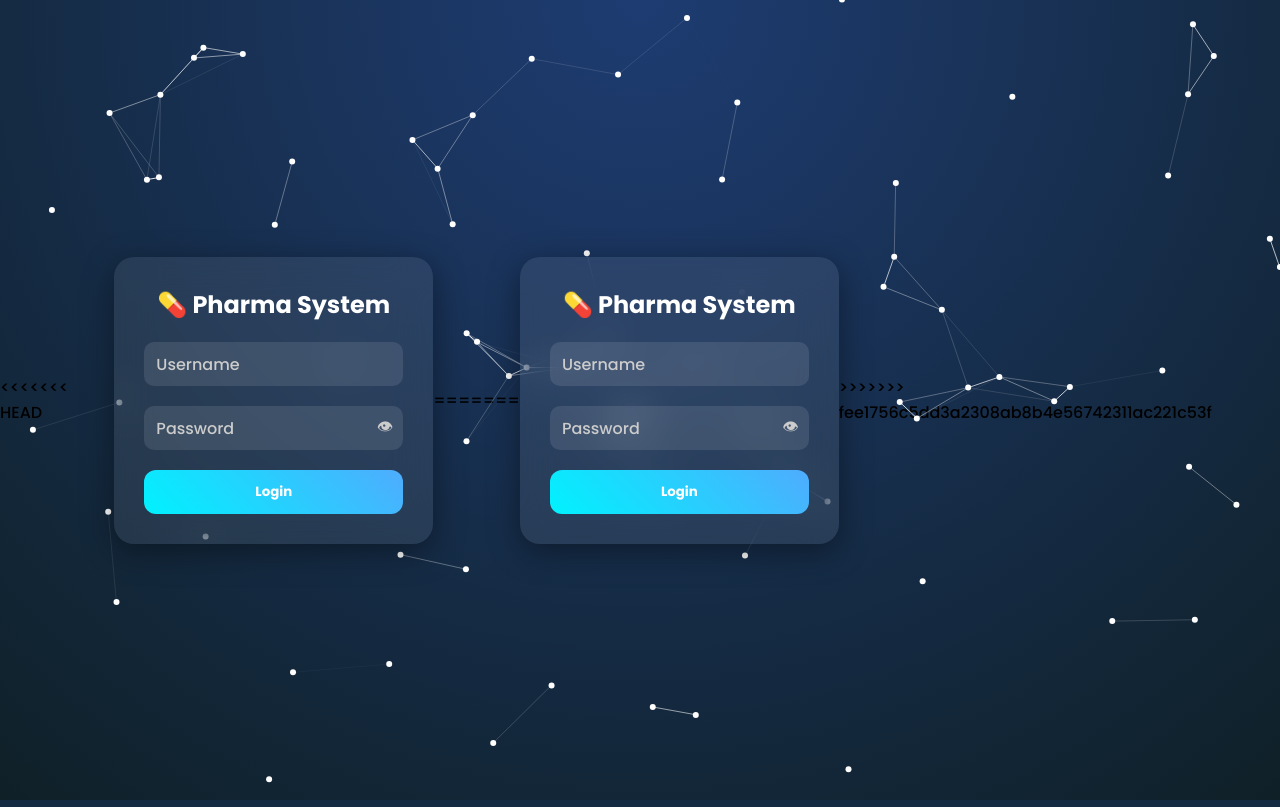
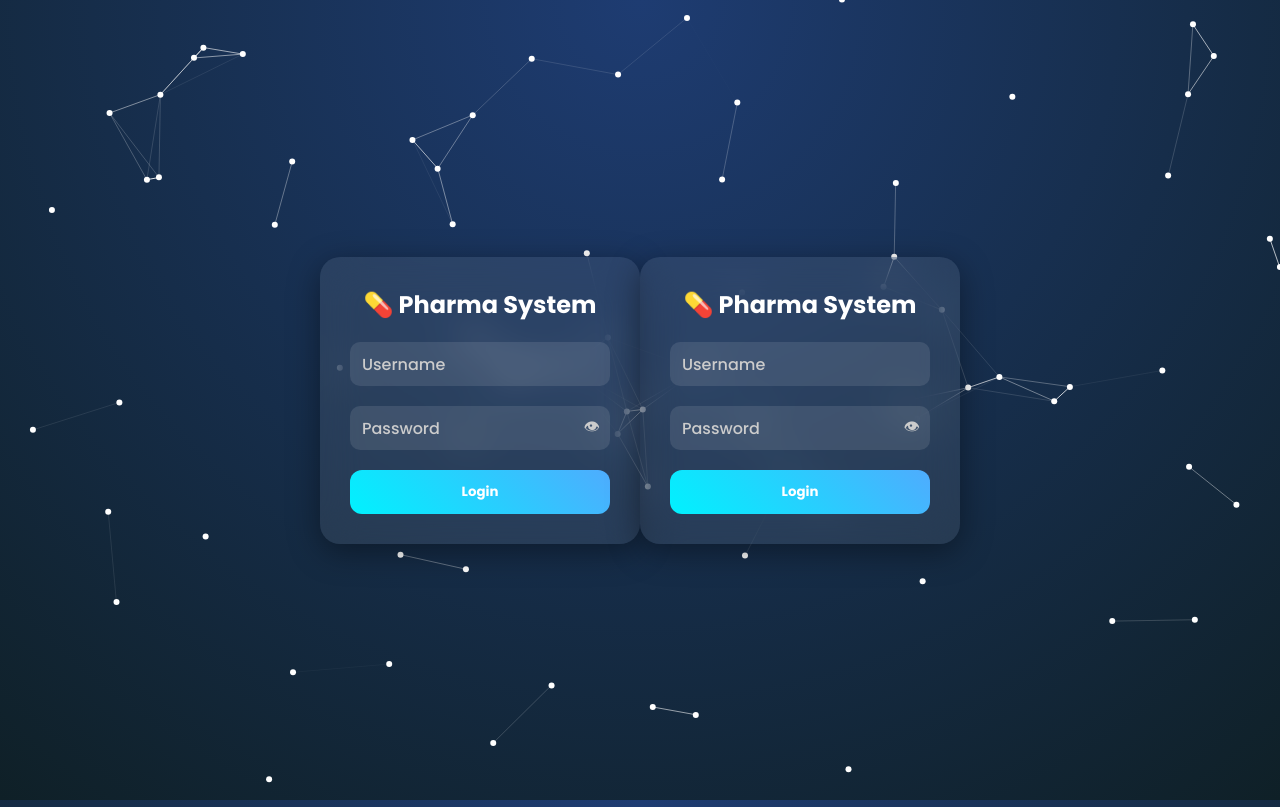
Before and after one commit to Sadiyamd029/pharma-billing, a Flask app: page /login in a window 1280 px wide. Run offline with Flask 3, Linux system fonts and the light colour scheme.

Commit message:
removed conflict markers

```diff
--- a/templates/login.html
+++ b/templates/login.html
@@ -1,4 +1,3 @@
-<<<<<<< HEAD
 <!DOCTYPE html>
 <html lang="en">
 <head>
@@ -183,7 +182,7 @@ function togglePassword(){
 </script>
 
 </body>
-=======
+
 <!DOCTYPE html>
 <html lang="en">
 <head>
@@ -368,5 +367,5 @@ function togglePassword(){
 </script>
 
 </body>
->>>>>>> fee1756c5dd3a2308ab8b4e56742311ac221c53f
+
 </html>
```
